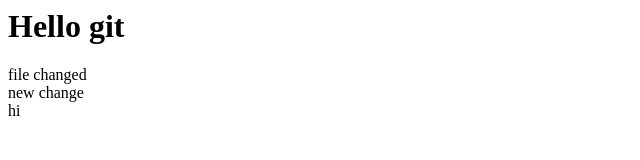
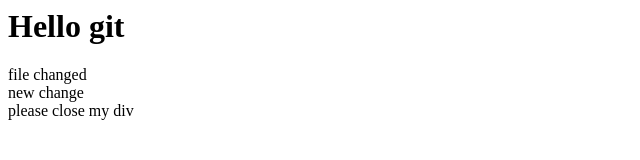
Before and after one commit to dave-avigdor/helloGit, a plain HTML site: page index.html in a window 1280 px wide. Shown: the full height of the page, 0-640 px from the left. Drawn offline with Linux system fonts and the light colour scheme.

Commit message:
Add div closing bag

```diff
--- a/index.html
+++ b/index.html
@@ -3,6 +3,6 @@
 <h1>Hello git</h1>
 <div>file changed</div>
 <div>new change</div>
-hi
+<div>please close my div </div>
 </body>
 </html>
```
